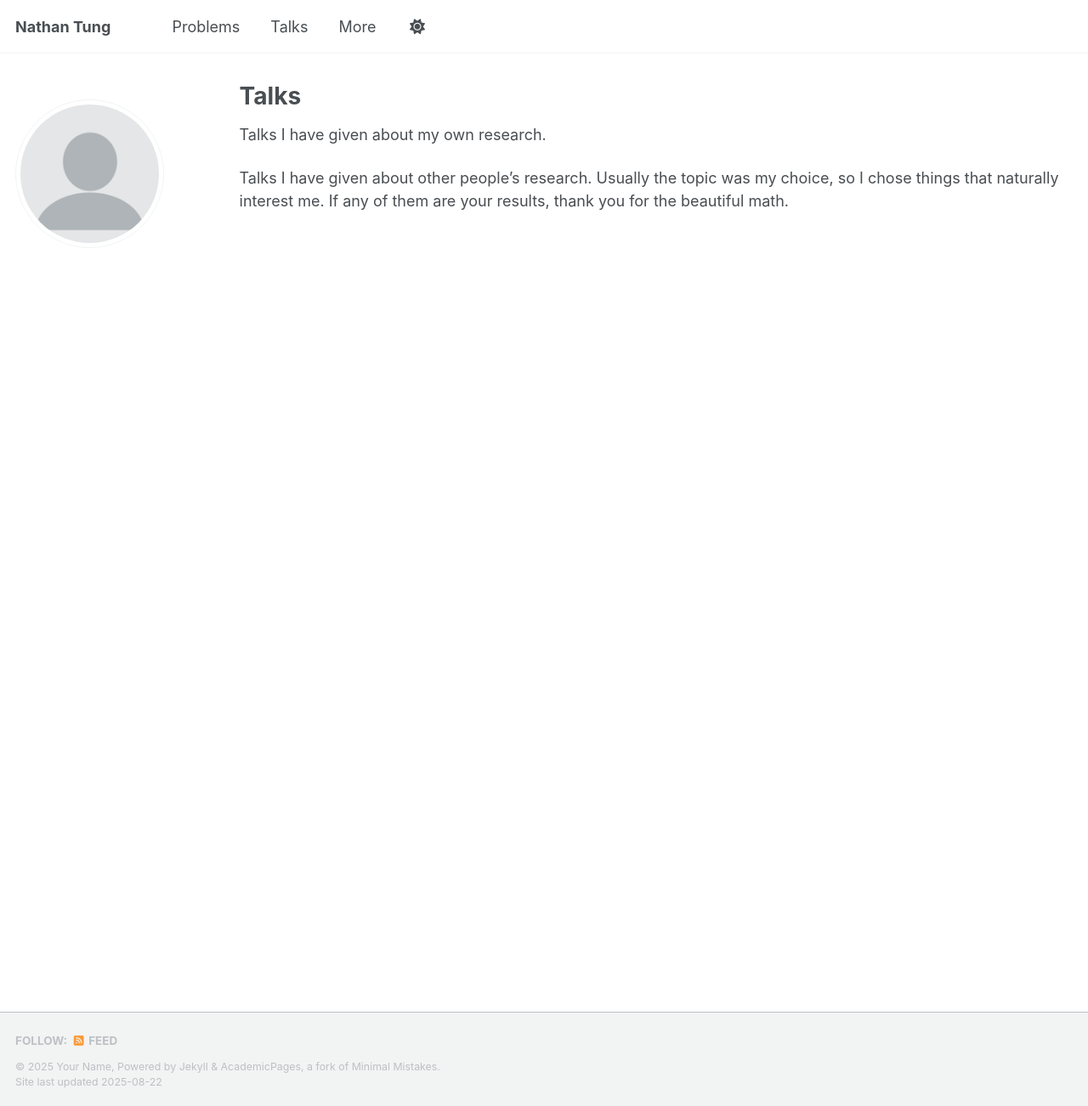
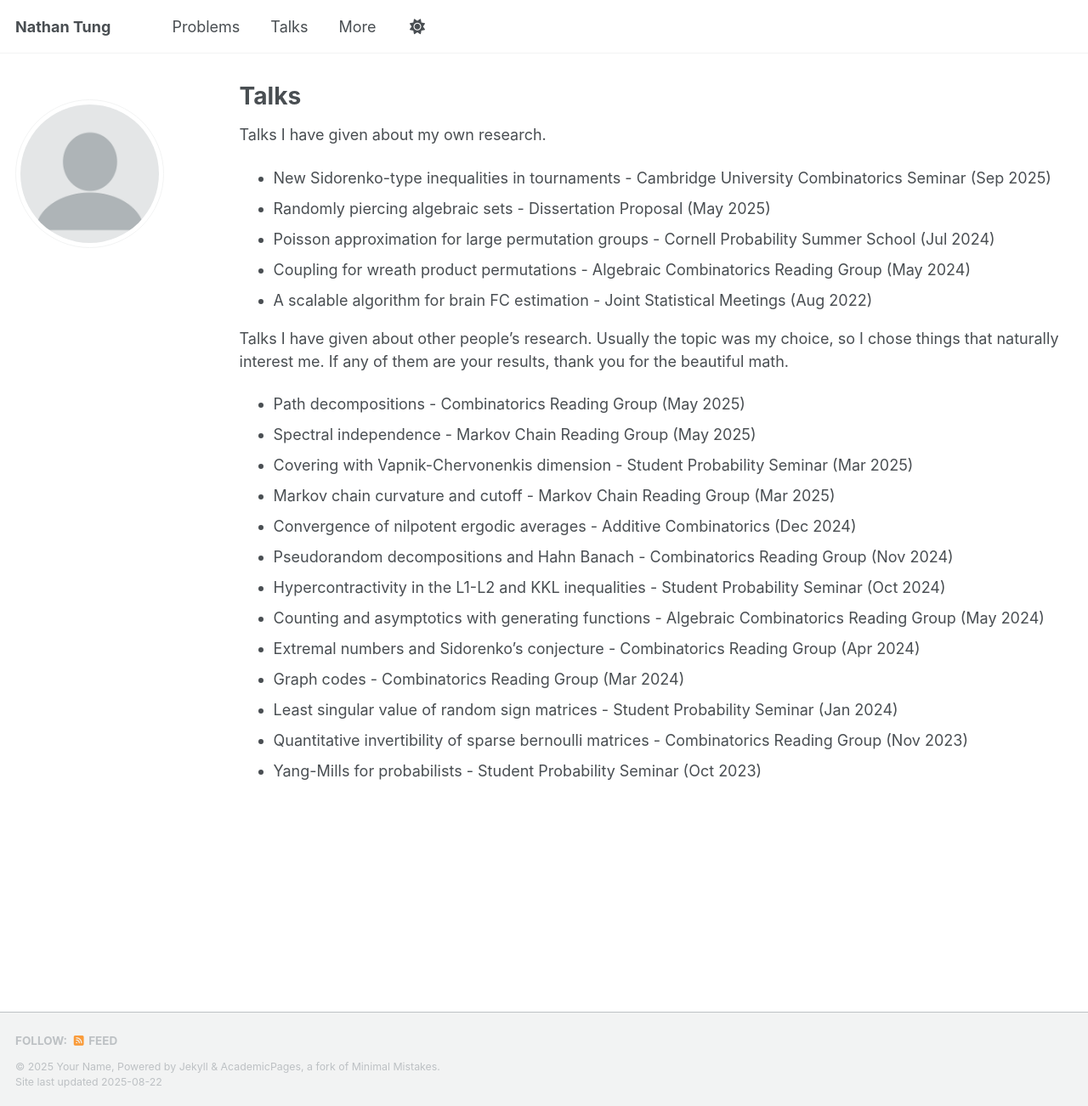
Before and after one commit to njtung/njtung.github.io, a Jekyll site: the page built from _pages/talks.md, in a window 1280 px wide and 1302 px high. Shown: the whole window at 85% size. Built offline with Jekyll 4.4.1, drawn with Linux system fonts in a browser that asks for light colours; a script that is not in the unit is left out.

Commit message:
Update talks.md

```diff
--- a/_pages/talks.md
+++ b/_pages/talks.md
@@ -7,4 +7,24 @@ author_profile: true
 
 Talks I have given about my own research.
 
+* New Sidorenko-type inequalities in tournaments - Cambridge University Combinatorics Seminar	(Sep 2025)
+* Randomly piercing algebraic sets - Dissertation Proposal (May 2025)
+* Poisson approximation for large permutation groups - Cornell Probability Summer School (Jul 2024)
+* Coupling for wreath product permutations - Algebraic Combinatorics Reading Group (May 2024)
+* A scalable algorithm for brain FC estimation - Joint Statistical Meetings (Aug 2022)
+
 Talks I have given about other people's research. Usually the topic was my choice, so I chose things that naturally interest me. If any of them are your results, thank you for the beautiful math.
+
+* Path decompositions	- Combinatorics Reading Group (May 2025)
+* Spectral independence - Markov Chain Reading Group (May 2025)
+* Covering with Vapnik-Chervonenkis dimension - Student Probability Seminar (Mar 2025)
+* Markov chain curvature and cutoff	- Markov Chain Reading Group (Mar 2025)
+* Convergence of nilpotent ergodic averages	- Additive Combinatorics (Dec 2024)
+* Pseudorandom decompositions and Hahn Banach - Combinatorics Reading Group	(Nov 2024)
+* Hypercontractivity in the L1-L2 and KKL inequalities - Student Probability Seminar (Oct 2024)
+* Counting and asymptotics with generating functions - Algebraic Combinatorics Reading Group (May 2024)
+* Extremal numbers and Sidorenko’s conjecture	- Combinatorics Reading Group (Apr 2024)
+* Graph codes	- Combinatorics Reading Group (Mar 2024)
+* Least singular value of random sign matrices - Student Probability Seminar (Jan 2024)
+* Quantitative invertibility of sparse bernoulli matrices	- Combinatorics Reading Group (Nov 2023)
+* Yang-Mills for probabilists	- Student Probability Seminar (Oct 2023)
```
